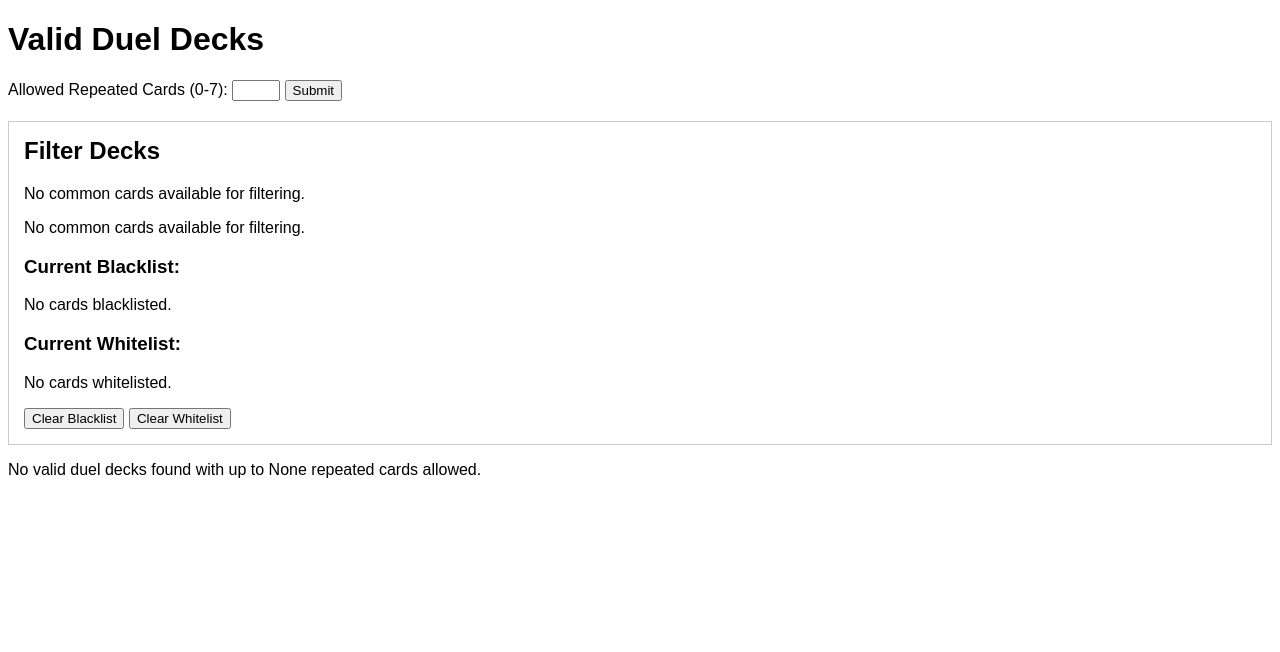
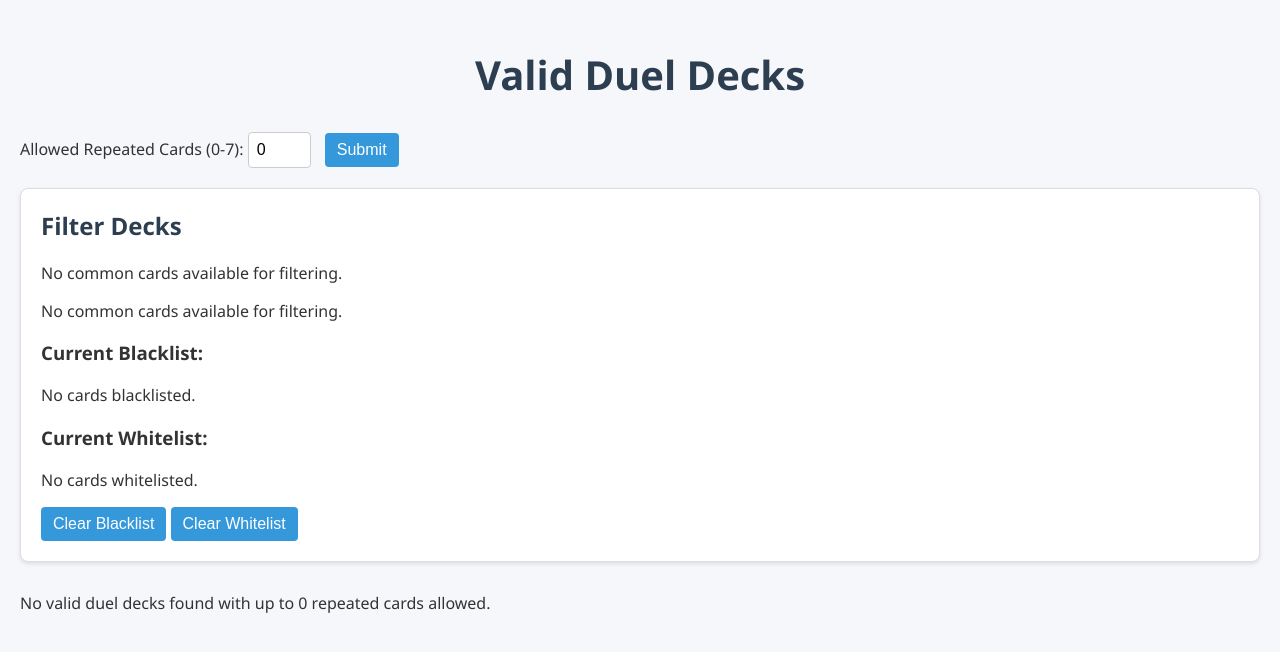
Before and after one commit to louiskwoklf/clash-royale-duel-decks-v2, a Flask app: page / in a window 1280 px wide. Shown: the top 652 px of the page. Run offline with Flask 3, Linux system fonts and the light colour scheme; data that the repository does not hold is empty.

Commit message:
restyle site

```diff
--- a/app.py
+++ b/app.py
@@ -152,13 +152,11 @@ def get_common_cards(valid_duel_decks):
 @app.route('/', methods=['GET', 'POST'])
 def index():
     initialize_session()
-    allowed_repeated_cards_param = request.args.get('allowed_repeated_cards')
-    allowed_repeated_cards = None
-    if allowed_repeated_cards_param is not None and allowed_repeated_cards_param != '':
-        try:
-            allowed_repeated_cards = int(allowed_repeated_cards_param)
-        except ValueError:
-            allowed_repeated_cards = 0
+    allowed_repeated_cards_param = request.args.get('allowed_repeated_cards', '0')
+    try:
+        allowed_repeated_cards = int(allowed_repeated_cards_param)
+    except ValueError:
+        allowed_repeated_cards = 0
 
     blacklist = set(session.get('blacklist', []))
     whitelist = set(session.get('whitelist', []))
--- a/static/styles.css
+++ b/static/styles.css
@@ -1,42 +1,133 @@
+/* Global Styles */
 body {
-    font-family: Arial, sans-serif;
+    background: #f5f7fa;
+    color: #333;
+    font-family: 'Segoe UI', Tahoma, Geneva, Verdana, sans-serif;
+    margin: 0;
+    padding: 20px;
 }
 
+/* Header */
+h1 {
+    text-align: center;
+    margin-bottom: 30px;
+    font-size: 2.5em;
+    color: #2c3e50;
+}
+
+/* Forms and Inputs */
+form {
+    margin-bottom: 20px;
+}
+
+input[type="number"],
+select {
+    padding: 8px;
+    font-size: 1em;
+    border: 1px solid #ccc;
+    border-radius: 4px;
+    margin-right: 10px;
+}
+
+button {
+    padding: 8px 12px;
+    font-size: 1em;
+    border: none;
+    border-radius: 4px;
+    background-color: #3498db;
+    color: #fff;
+    cursor: pointer;
+    transition: background-color 0.3s;
+}
+
+button:hover {
+    background-color: #2980b9;
+}
+
+/* Filter Section */
+.filter-section {
+    background: #fff;
+    border: 1px solid #ddd;
+    padding: 20px;
+    border-radius: 8px;
+    box-shadow: 0 2px 4px rgba(0,0,0,0.1);
+    margin-bottom: 30px;
+}
+
+.filter-section h2 {
+    margin-top: 0;
+    color: #2c3e50;
+}
+
+/* Current Filters */
+.current-filters {
+    margin-top: 15px;
+}
+
+.current-filters ul {
+    list-style: none;
+    padding: 0;
+    margin: 0;
+}
+
+.current-filters li {
+    display: inline-block;
+    margin-right: 10px;
+    background: #ecf0f1;
+    padding: 5px 10px;
+    border-radius: 20px;
+}
+
+/* Duel Decks Section */
 .duel-deck {
     margin-bottom: 40px;
 }
 
+/* Deck Names */
 .deck-names {
     font-weight: bold;
     font-size: 1.2em;
     margin-bottom: 10px;
+    text-align: center;
+    color: #2c3e50;
 }
 
+/* Decks Container */
 .decks-container {
     display: flex;
-    justify-content: space-between;
-    flex-wrap: wrap; /* Ensure decks wrap on smaller screens */
+    flex-wrap: wrap;
+    gap: 20px;
+    justify-content: center;
 }
 
+/* Individual Deck Card */
 .deck {
-    width: 23%; /* Adjust width to fit four decks horizontally */
+    background: #fff;
+    border: 1px solid #ddd;
+    border-radius: 8px;
+    box-shadow: 0 2px 4px rgba(0,0,0,0.1);
+    padding: 15px;
     box-sizing: border-box;
-    margin-bottom: 20px;
+    width: calc(25% - 20px);
+    text-align: center;
 }
 
+/* Deck Title */
 .deck-title {
-    text-align: center;
-    margin-bottom: 5px;
+    font-size: 1em;
+    margin-bottom: 10px;
     font-weight: bold;
+    color: #34495e;
 }
 
+/* Cards Grid */
 .cards {
     display: grid;
-    grid-template-columns: repeat(4, 1fr); /* Four columns */
-    grid-gap: 5px;
+    grid-template-columns: repeat(4, 1fr);
+    gap: 10px;
+    list-style: none;
     padding: 0;
-    list-style-type: none;
-    margin: 0 auto; /* Center the grid */
+    margin: 0;
 }
 
 .cards li {
@@ -44,18 +135,30 @@ body {
 }
 
 .cards img {
-    width: 100%; /* Images fill the grid cell */
-    height: auto;
+    width: 100%;
+    border-radius: 4px;
+    transition: transform 0.2s;
 }
 
+.cards img:hover {
+    transform: scale(1.05);
+}
+
+/* Responsive Styles */
 @media screen and (max-width: 768px) {
     .deck {
-        width: 48%; /* Adjust to two decks per row on smaller screens */
+        width: calc(50% - 20px);
+    }
+    .cards {
+        grid-template-columns: repeat(3, 1fr);
     }
 }
 
 @media screen and (max-width: 480px) {
     .deck {
-        width: 100%; /* One deck per row on very small screens */
+        width: 100%;
+    }
+    .cards {
+        grid-template-columns: repeat(2, 1fr);
     }
 }
--- a/templates/index.html
+++ b/templates/index.html
@@ -4,39 +4,14 @@
     <meta charset="UTF-8">
     <title>Valid Duel Decks</title>
     <link rel="stylesheet" href="{{ url_for('static', filename='styles.css') }}">
-    <style>
-        /* Basic styling for better visualization */
-        .filter-section {
-            margin-top: 20px;
-            border: 1px solid #ccc;
-            padding: 15px;
-        }
-        .filter-section h2 {
-            margin-top: 0;
-        }
-        .current-filters {
-            margin-top: 10px;
-        }
-        .current-filters ul {
-            list-style-type: none;
-            padding: 0;
-        }
-        .current-filters li {
-            display: inline-block;
-            margin-right: 10px;
-        }
-        .duel-deck {
-            margin-bottom: 20px;
-        }
-    </style>
 </head>
 <body>
     <h1>Valid Duel Decks</h1>
 
     <!-- Allowed Repeated Cards Count Input -->
     <form method="get" action="/">
-        <label for="number-input">Allowed Repeated Cards (0-7):</label>
-        <input type="number" id="allowed-repeated-cards" name="allowed_repeated_cards" min="0" max="7" required value="{{ allowed_repeated_cards or '' }}">
+        <label for="allowed-repeated-cards">Allowed Repeated Cards (0-7):</label>
+        <input type="number" id="allowed-repeated-cards" name="allowed_repeated_cards" min="0" max="7" required value="{{ allowed_repeated_cards }}">
         <button type="submit">Submit</button>
     </form>
 
```
